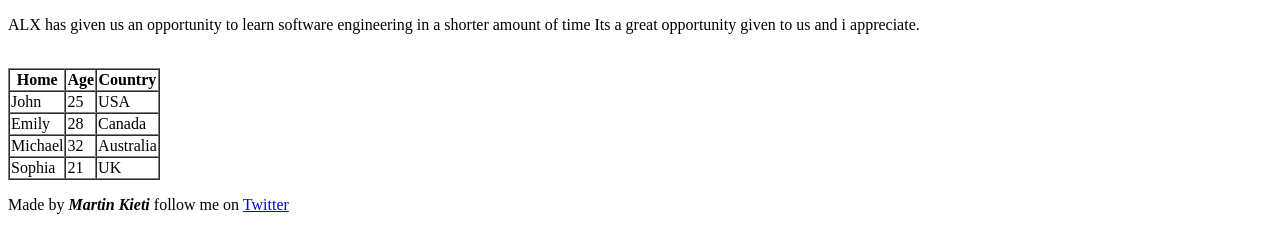
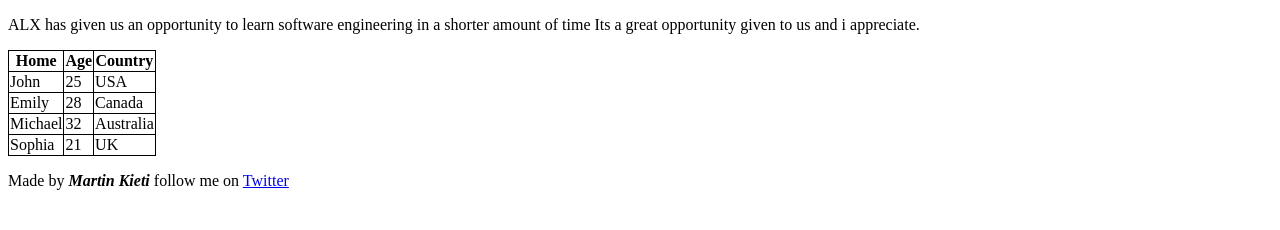
Before and after one commit to kietimartin/alx_html_css, a plain HTML site: page html_basic/index.html in a window 1280 px wide. Shown: the part 709-939 px from the top of the page. After the commit the page ends 915 px from the top, so only its background shows below. Drawn offline with Linux system fonts and the light colour scheme.

Commit message:
HTML basics.

```diff
--- a/html_basic/index.html
+++ b/html_basic/index.html
@@ -4,6 +4,14 @@
     <meta charset="UTF-8">
     <meta name="viewport" content="width=device-width, initial-scale=1.0">
     <title>My First Webpage</title>
+
+    <!-- table style -->
+    <style>
+        table,th,td{
+            border: 1px solid;
+            border-collapse: collapse;
+        }
+    </style>
 </head>
 <body>
     <!-- this is the header section -->
@@ -41,12 +49,12 @@
    </aside>
    <article>
     <!-- this is a table containing members about some learners -->
-    <table border="1" cellspacing="0">
+    <table>
         <tr>
             <th>Home</th>
             <th>Age</th>
             <th> Country</th>
-        </tr><br>
+        </tr>
         <tbody>
             <tr>
                 <td>John</td>
```
